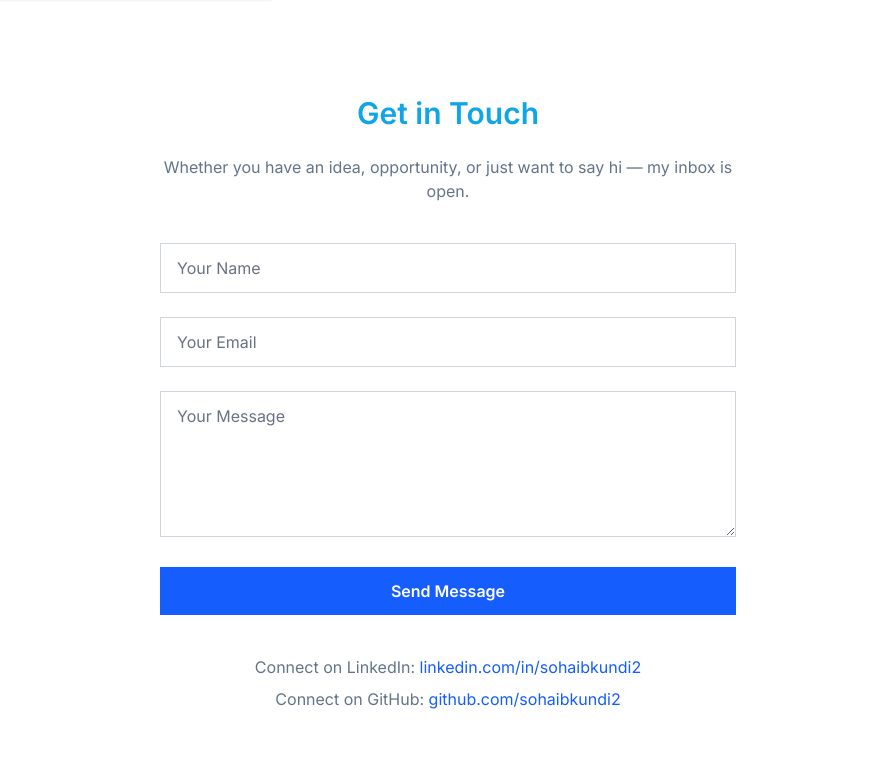
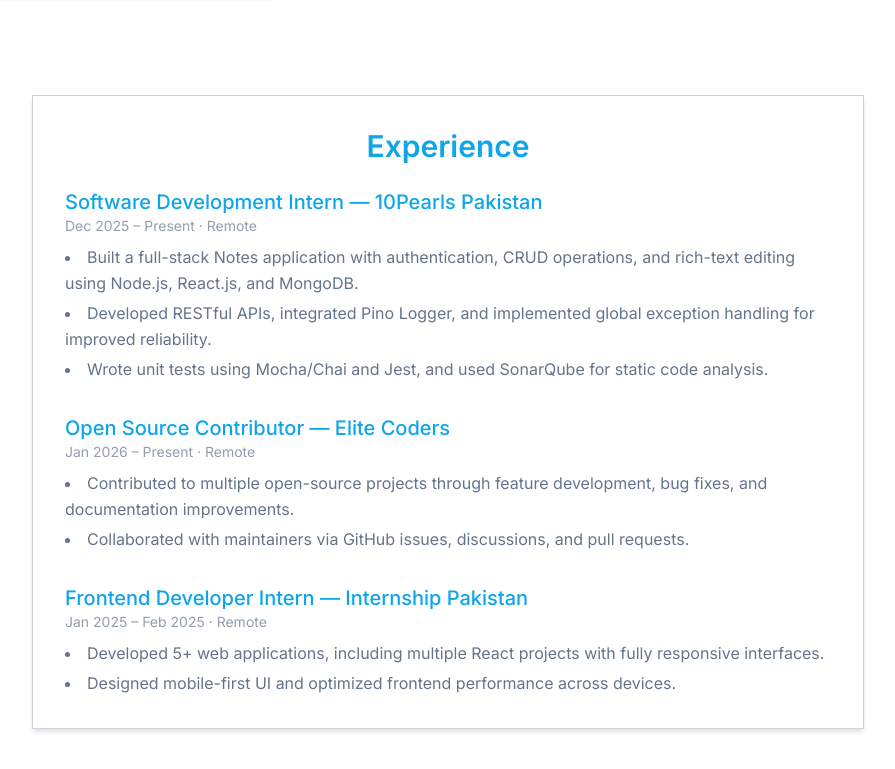
Before and after one commit to Sohaibkundi2/portfolio1, a Next.js app: page / in a window 1280 px wide. Shown: the part 3251-4020 px from the top of the page, without its empty margins (192-1087 px from the left). Built offline with nearby package versions, Linux system fonts and the light colour scheme.

Commit message:
feat: replace OpenSource component with Experience section

```diff
--- /dev/null
+++ b/components/Experience.tsx
@@ -0,0 +1,84 @@
+export default function Experience() {
+  return (
+    <section
+      id="experience"
+      className="px-4 lg:px-20 flex items-center justify-center"
+    >
+      <div className="max-w-4xl w-full backdrop-blur-sm border border-[var(--muted)]/30 p-8 rounded-xl shadow-md">
+        <h2 className="text-2xl sm:text-3xl font-semibold text-center mb-6">
+          Experience
+        </h2>
+
+        <div className="space-y-8">
+          {/* 10Pearls */}
+          <div>
+            <h3 className="text-lg sm:text-xl font-medium">
+              Software Development Intern — 10Pearls Pakistan
+            </h3>
+            <p className="text-sm opacity-70 mb-2">
+              Dec 2025 – Present · Remote
+            </p>
+
+            <ul className="list-disc list-inside space-y-1 text-sm sm:text-base leading-relaxed">
+              <li>
+                Built a full-stack Notes application with authentication, CRUD
+                operations, and rich-text editing using Node.js, React.js, and
+                MongoDB.
+              </li>
+              <li>
+                Developed RESTful APIs, integrated Pino Logger, and implemented
+                global exception handling for improved reliability.
+              </li>
+              <li>
+                Wrote unit tests using Mocha/Chai and Jest, and used SonarQube for
+                static code analysis.
+              </li>
+            </ul>
+          </div>
+
+          {/* Elite Coders */}
+          <div>
+            <h3 className="text-lg sm:text-xl font-medium">
+              Open Source Contributor — Elite Coders
+            </h3>
+            <p className="text-sm opacity-70 mb-2">
+              Jan 2026 – Present · Remote
+            </p>
+
+            <ul className="list-disc list-inside space-y-1 text-sm sm:text-base leading-relaxed">
+              <li>
+                Contributed to multiple open-source projects through feature
+                development, bug fixes, and documentation improvements.
+              </li>
+              <li>
+                Collaborated with maintainers via GitHub issues, discussions, and
+                pull requests.
+              </li>
+            </ul>
+          </div>
+
+          {/* Internship Pakistan */}
+          <div>
+            <h3 className="text-lg sm:text-xl font-medium">
+              Frontend Developer Intern — Internship Pakistan
+            </h3>
+            <p className="text-sm opacity-70 mb-2">
+              Jan 2025 – Feb 2025 · Remote
+            </p>
+
+            <ul className="list-disc list-inside space-y-1 text-sm sm:text-base leading-relaxed">
+              <li>
+                Developed 5+ web applications, including multiple React projects
+                with fully responsive interfaces.
+              </li>
+              <li>
+                Designed mobile-first UI and optimized frontend performance
+                across devices.
+              </li>
+            </ul>
+          </div>
+        </div>
+      </div>
+    </section>
+  );
+}
--- a/components/OpenSource.tsx
+++ /dev/null
@@ -1,74 +0,0 @@
-export default function OpenSource() {
-  return (
-    <section
-      id="opensource"
-      className=" px-4  lg:px-20 flex items-center justify-center"
-    >
-      <div className="max-w-4xl w-full backdrop-blur-sm border border-[var(--muted)]/30 p-8 rounded-xl shadow-md">
-        <h2 className="text-2xl sm:text-3xl font-semibold text-center mb-6">
-          Open Source & Community
-        </h2>
-
-        <ul className="list-disc list-inside space-y-4 text-base sm:text-lg leading-relaxed">
-          <li>
-            Raised issues and suggested improvements in{" "}
-            <a
-              href="https://github.com/sohamkamani/gemini-cli/issues"
-              target="_blank"
-              rel="noopener noreferrer"
-              className="text-blue-600 dark:text-blue-400 hover:underline"
-            >
-              Gemini CLI
-            </a>{" "}
-            and{" "}
-            <a
-              href="https://github.com/date-fns/date-fns/issues"
-              target="_blank"
-              rel="noopener noreferrer"
-              className="text-blue-600 dark:text-blue-400 hover:underline"
-            >
-              date-fns
-            </a>
-            , showcasing collaboration and problem-solving.
-          </li>
-          <li>
-            Reviewed contributions in{" "}
-            <a
-              href="https://github.com/freeCodeCamp/freeCodeCamp/pulls"
-              target="_blank"
-              rel="noopener noreferrer"
-              className="text-blue-600 dark:text-blue-400 hover:underline"
-            >
-              freeCodeCamp
-            </a>
-            , including grammar fixes and small improvements.
-          </li>
-          <li>
-            Made a pull request to the{" "}
-            <a
-              href="https://github.com/firstcontributions/first-contributions"
-              target="_blank"
-              rel="noopener noreferrer"
-              className="text-blue-600 dark:text-blue-400 hover:underline"
-            >
-              First Contributions
-            </a>{" "}
-            repository as part of onboarding into open source.
-          </li>
-          <li>
-            Maintain and improve personal repositories on{" "}
-            <a
-              href="https://github.com/sohaibkundi2"
-              target="_blank"
-              rel="noopener noreferrer"
-              className="text-blue-600 dark:text-blue-400 hover:underline"
-            >
-              GitHub
-            </a>
-            , following clean commit practices and structured documentation.
-          </li>
-        </ul>
-      </div>
-    </section>
-  );
-}
--- a/src/app/page.tsx
+++ b/src/app/page.tsx
@@ -4,7 +4,7 @@
 import Skills from "../../components/Skills";
 import Projects from "../../components/Projects";
 import Contact from "../../components/Contact";
-// import OpenSource from "../../components/OpenSource";
+import Experience from "../../components/Experience";
 
 export default function Home() {
   return (
@@ -13,7 +13,7 @@
       <About />
       <Skills />
       <Projects />
-      {/* <OpenSource /> */}
+      <Experience />
       <Contact />
     </main>
   );
```
